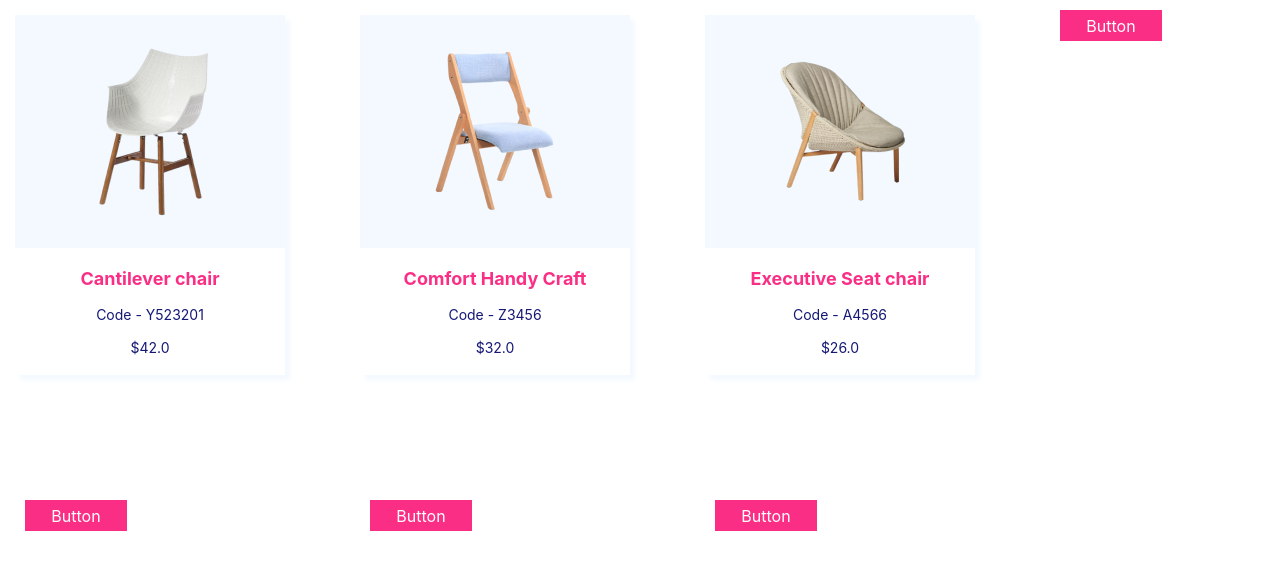
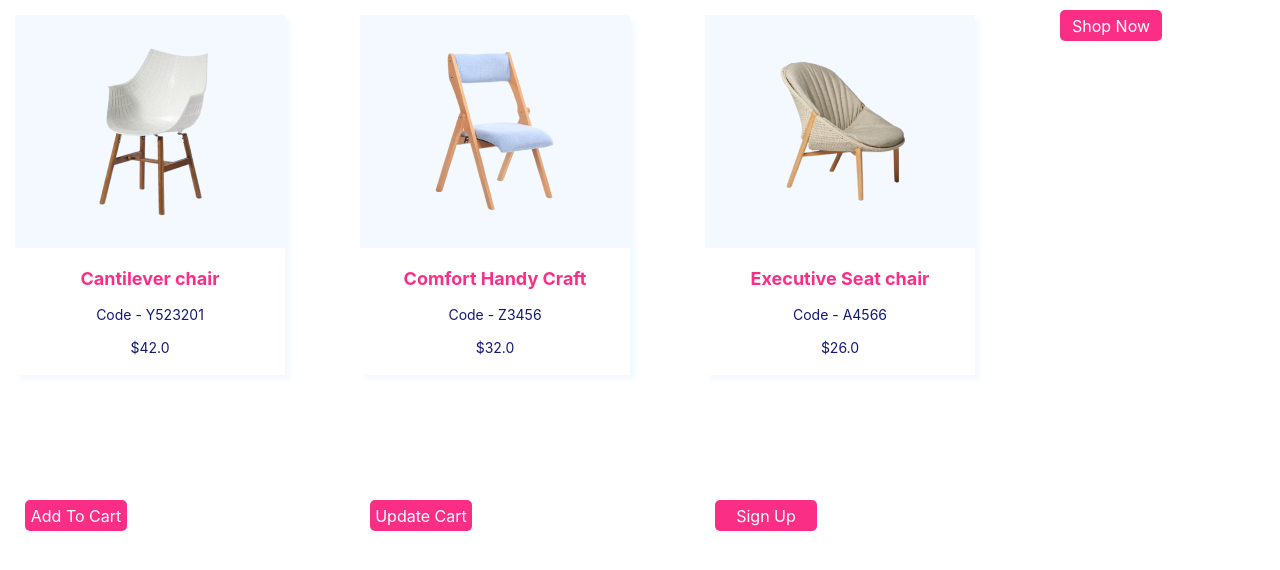
Before and after one commit to AOMuiz/salaficommerce, a React (Create React App) app: page / in a window 1280 px wide. Shown: the top 570 px of the page. Built offline with nearby package versions, Linux system fonts and the light colour scheme.

Commit message:
passed 'name' props to button

```diff
--- a/src/components/Button/Buttons.js
+++ b/src/components/Button/Buttons.js
@@ -1,8 +1,9 @@
 import React from "react";
 import styled from "styled-components";
+import { colors } from "../../constants/colors";
 
-const Button = () => {
-  return <StyledButton>Button</StyledButton>;
+const Button = ({ name }) => {
+  return <StyledButton>{name}</StyledButton>;
 };
 
 const StyledButton = styled.div`
@@ -13,6 +14,14 @@ const StyledButton = styled.div`
   display: flex;
   justify-content: center;
   align-items: center;
+  border-radius: 5px;
+  cursor: pointer;
+  &:hover {
+    background-color: #fff;
+    color: blue;
+    transform: 0.25sec all scale3d(2);
+    box-shadow: 5px 5px 10px rgba(25, 47, 18, 0.3);
+  }
 `;
 
 export default Button;
```
